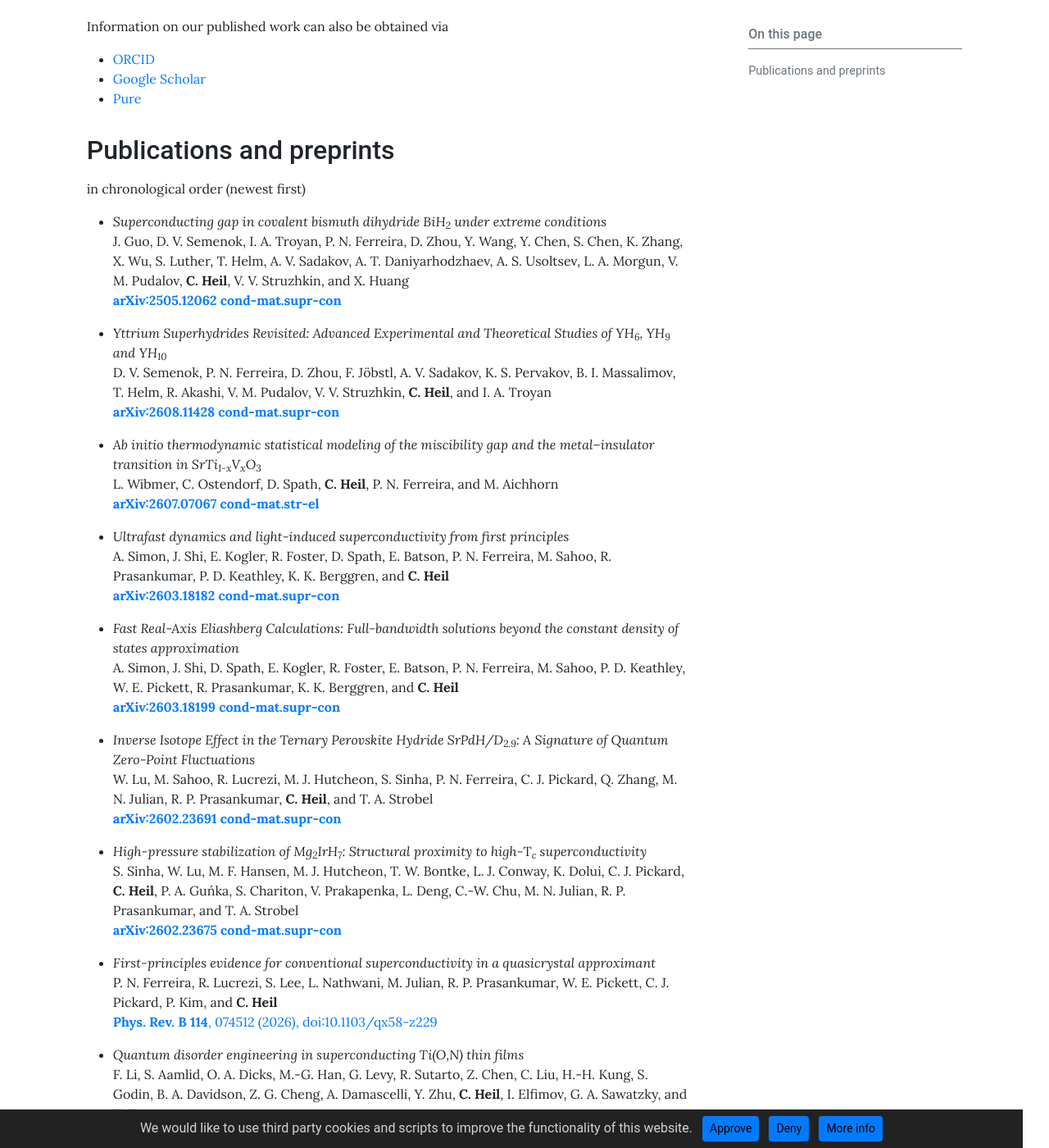
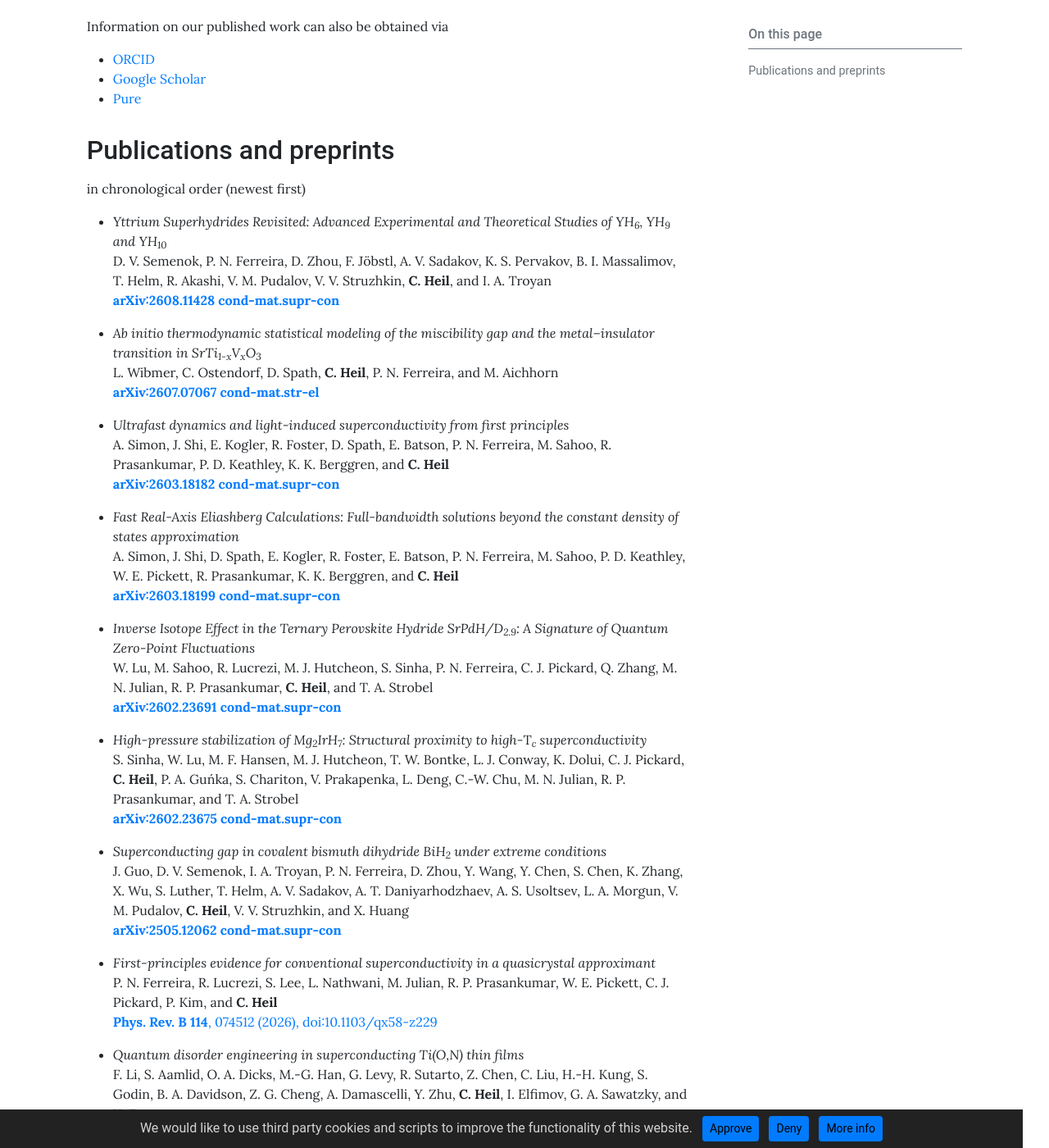
Before and after one commit to cheil/cheil.github.io, a Jekyll site: the page built from pages/research/publications.md, in a window 1280 px wide and 1400 px high, scrolled down 320 px. Shown: the whole window at 82% size. Built offline with Jekyll 4.4.1, drawn with Linux system fonts in a browser that asks for light colours; some of the changed lines change nothing that is shown.

Commit message:
fixed preprint order

```diff
--- a/pages/research/publications.md
+++ b/pages/research/publications.md
@@ -19,9 +19,6 @@ Information on our published work can also be obtained via
 in chronological order (newest first)
 
 
-- *Superconducting gap in covalent bismuth dihydride BiH<sub>2</sub> under extreme conditions*\
-J. Guo, D. V. Semenok, I. A. Troyan, P. N. Ferreira, D. Zhou, Y. Wang, Y. Chen, S. Chen, K. Zhang, X. Wu, S. Luther, T. Helm, A. V. Sadakov, A. T. Daniyarhodzhaev, A. S. Usoltsev, L. A. Morgun, V. M. Pudalov, **C. Heil**, V. V. Struzhkin, and X. Huang\
-[**arXiv:2505.12062 cond-mat.supr-con**](https://arxiv.org/abs/2505.12062)
 
 - *Yttrium Superhydrides Revisited: Advanced Experimental and Theoretical Studies of YH<sub>6</sub>, YH<sub>9</sub> and YH<sub>10</sub>*\
 D. V. Semenok, P. N. Ferreira, D. Zhou, F. Jöbstl, A. V. Sadakov, K. S. Pervakov, B. I. Massalimov, T. Helm, R. Akashi, V. M. Pudalov, V. V. Struzhkin, **C. Heil**, and I. A. Troyan\
@@ -46,6 +43,10 @@ W. Lu, M. Sahoo, R. Lucrezi, M. J. Hutcheon, S. Sinha, P. N. Ferreira, C. J. Pic
 - *High-pressure stabilization of Mg<sub>2</sub>IrH<sub>7</sub>: Structural proximity to high-*T*<sub>c</sub> superconductivity*\
 S. Sinha, W. Lu, M. F. Hansen, M. J. Hutcheon, T. W. Bontke, L. J. Conway, K. Dolui, C. J. Pickard, **C. Heil**, P. A. Guńka, S. Chariton, V. Prakapenka, L. Deng, C.-W. Chu, M. N. Julian, R. P. Prasankumar, and T. A. Strobel\
 [**arXiv:2602.23675 cond-mat.supr-con**](https://arxiv.org/abs/2602.23675)
+
+- *Superconducting gap in covalent bismuth dihydride BiH<sub>2</sub> under extreme conditions*\
+J. Guo, D. V. Semenok, I. A. Troyan, P. N. Ferreira, D. Zhou, Y. Wang, Y. Chen, S. Chen, K. Zhang, X. Wu, S. Luther, T. Helm, A. V. Sadakov, A. T. Daniyarhodzhaev, A. S. Usoltsev, L. A. Morgun, V. M. Pudalov, **C. Heil**, V. V. Struzhkin, and X. Huang\
+[**arXiv:2505.12062 cond-mat.supr-con**](https://arxiv.org/abs/2505.12062)
 
 - *First-principles evidence for conventional superconductivity in a quasicrystal approximant*\
 P. N. Ferreira, R. Lucrezi, S. Lee, L. Nathwani, M. Julian, R. P. Prasankumar, W. E. Pickett, C. J. Pickard, P. Kim, and **C. Heil**\
```
